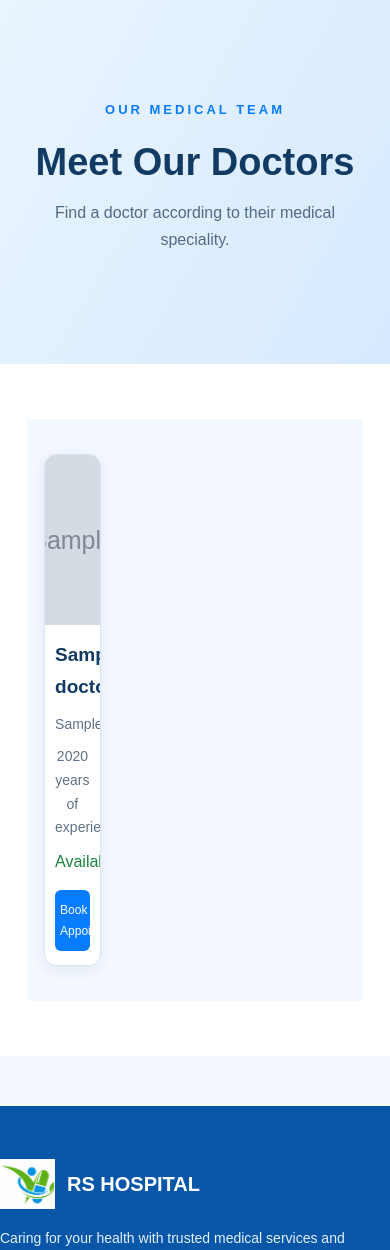
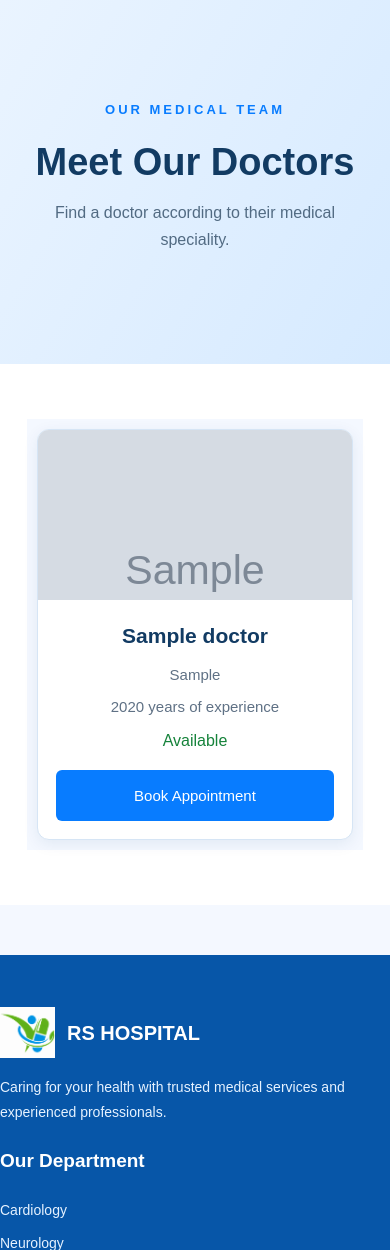
Before and after one commit to Amulya5002/rs-hospital, a Django app: page /doctors/ in a window 390 px wide. Shown: the part 158-1408 px from the top of the page. Run offline with Django 5.2, Linux system fonts and the light colour scheme; tables that the repository leaves empty hold one stand-in row (values such as "Sample post"); grey boxes marked "Sample" are stand-in pictures.

Commit message:
Fix mobile responsive doctors page

```diff
--- a/hospital/static/hospital/css/style.css
+++ b/hospital/static/hospital/css/style.css
@@ -3142,3 +3142,72 @@ header, .navbar, nav {
 .patient-user-dropdown button:hover {
     background: #eaf4ff;
 }
+
+/* Fix doctor grid responsiveness */
+
+@media (max-width: 900px) {
+
+    .doctor-grid {
+        display: grid !important;
+        grid-template-columns: repeat(2, minmax(0, 1fr)) !important;
+        gap: 20px !important;
+        width: 100%;
+        box-sizing: border-box;
+    }
+}
+
+@media (max-width: 600px) {
+
+    .doctor-grid {
+        display: grid !important;
+        grid-template-columns: minmax(0, 1fr) !important;
+        gap: 20px !important;
+        padding: 10px !important;
+        width: 100% !important;
+    }
+
+    .doctor-grid .doctor-card {
+        width: 100% !important;
+        min-width: 0 !important;
+        max-width: 400px !important;
+        height: auto !important;
+        margin: 0 auto !important;
+        box-sizing: border-box;
+    }
+
+    .doctor-card img {
+        width: 100% !important;
+        height: 280px !important;
+        object-fit: cover;
+        object-position: top center;
+    }
+
+    .doctor-details {
+        width: 100%;
+        padding: 18px !important;
+        text-align: center;
+        box-sizing: border-box;
+    }
+
+    .doctor-details h3 {
+        font-size: 21px !important;
+        white-space: normal;
+        overflow-wrap: break-word;
+    }
+
+    .doctor-details p {
+        font-size: 15px !important;
+        line-height: 1.6;
+        white-space: normal;
+        overflow-wrap: break-word;
+    }
+
+    .doctor-card a {
+        display: block;
+        width: 100% !important;
+        padding: 13px 10px !important;
+        font-size: 15px !important;
+        white-space: normal !important;
+        box-sizing: border-box;
+    }
+}
```
